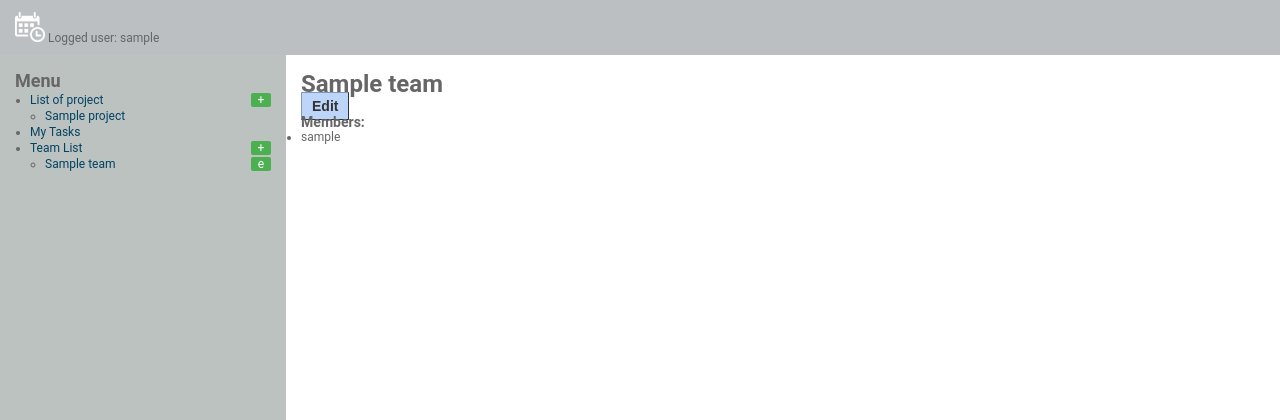
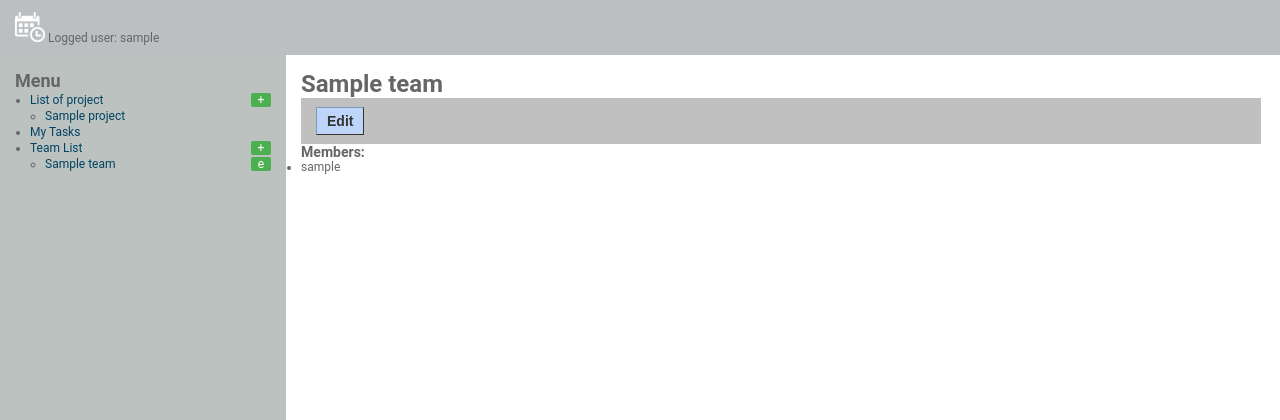
Before and after one commit to asarbs/SimplePlanner, a Django app: page /PlannerApp/team-details/1/ in a window 1280 px wide. Shown: the top 420 px of the page. Run offline with Django 3.2, Linux system fonts and the light colour scheme; a user stored in the database is signed in; tables that the repository leaves empty hold one stand-in row (values such as "Sample post"); parts of the project's set-up code (start-up, migrations or seed data) failed here and were passed over; some libraries are stand-ins or nearby versions; some web fonts are replaced.

Commit message:
update action bar css

```diff
--- a/PlannerProject/static/main.css
+++ b/PlannerProject/static/main.css
@@ -182,7 +182,11 @@ div#main
 
 div.list_of_actions
 {
+    border: 0px solid #000000;
+    background-color: #C0C0C0;
     padding-top: 15px;
+    padding-bottom: 15px;
+    padding-left: 15px;
 }
 
 div.list_of_actions a
--- a/PlannerProject/templates/PlannerApp/item_detail.html
+++ b/PlannerProject/templates/PlannerApp/item_detail.html
@@ -4,16 +4,14 @@
 {% block main %}
 
 
-<div style="width: 100%">
-    <div class="two_column_left">
+<div class="">
    <h1>{{ item }}</h1>
 </div>
-    <div class="two_column_right list_of_actions">
+<div class="list_of_actions">
     <a href="{% url 'item-create' %}?iid={{ item.id }}" class="button">Add child</a>
     <a href="{% url 'item-start' pk=item.pk %}" class="button">Start item</a>
     <a href="{% url 'item-end' pk=item.pk %}" class="button">Close item</a>
     <a href="{% url 'item-edit' pk=item.pk %}" class="button">Edit</a>
-    </div>
 </div>
 
 <table class="content">
--- a/PlannerProject/templates/PlannerApp/team_detail.html
+++ b/PlannerProject/templates/PlannerApp/team_detail.html
@@ -5,7 +5,9 @@
 
 
 <h1>{{ team }}</h1>
-        <a href="{% url 'team-edit' pk=team.pk %}" class="button">Edit</a>
+<div class="list_of_actions">
+    <a href="{% url 'team-edit' pk=team.pk %}" class="button">Edit</a>
+</div>
 <h3>Members:</h3>
 <ul>
 {% for member in team.teamMembers.all %}
```
Lines whose indentation alone changed are shown as unchanged.
